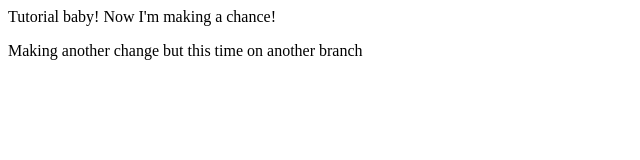
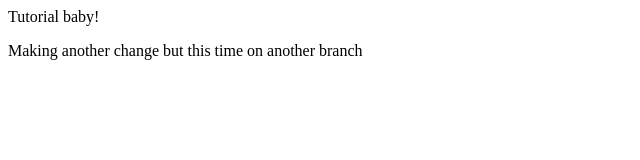
Before and after one commit to GucciPop/Git, a plain HTML site: page index.html in a window 1280 px wide. Shown: the whole page, without its empty margins (0-640 px from the left). Drawn offline with Linux system fonts and the light colour scheme.

```diff
--- a/index.html
+++ b/index.html
@@ -1,2 +1,2 @@
-<div>Tutorial baby! Now I'm making a chance!</div>
+<div>Tutorial baby!</div>
 <p>Making another change but this time on another branch</p>
```
